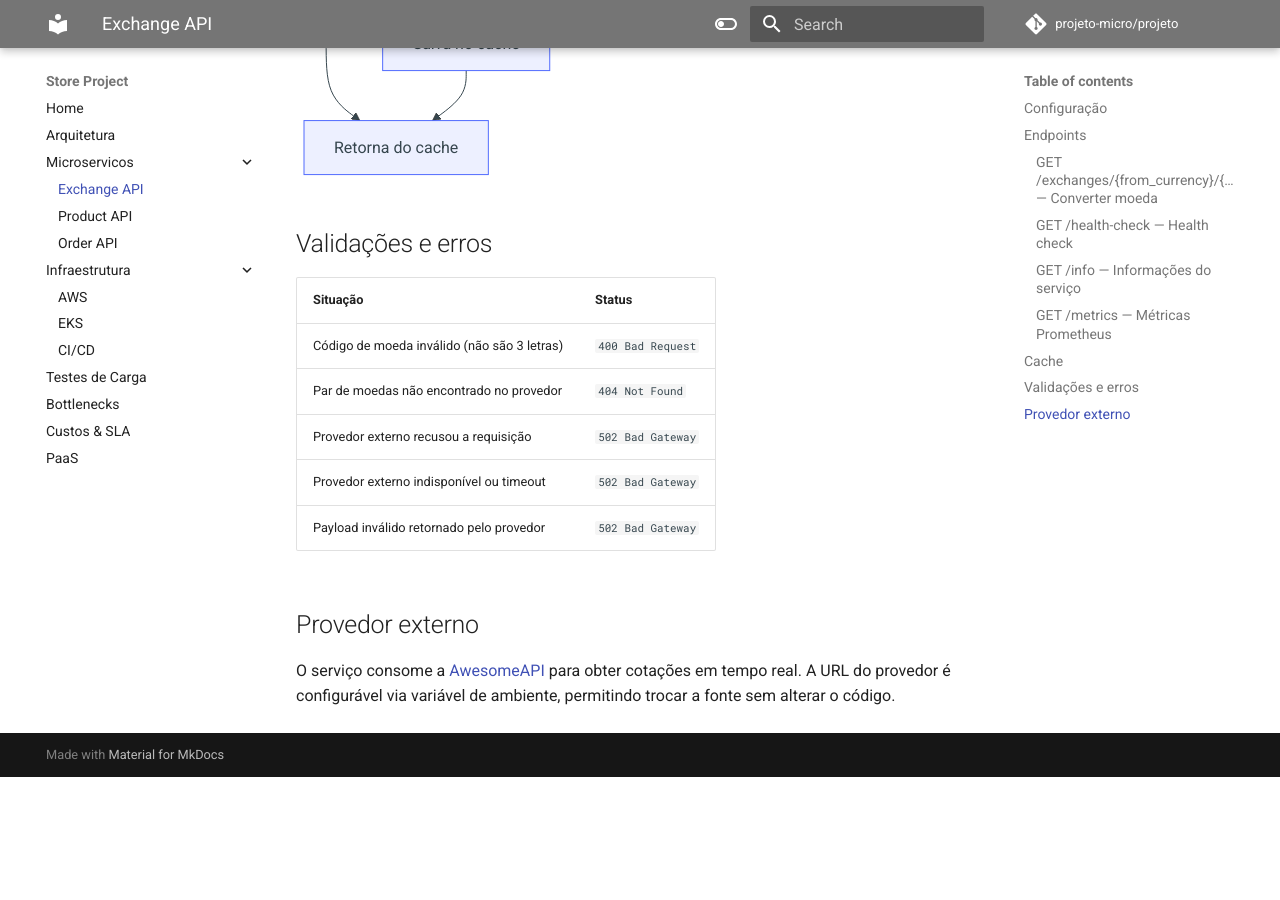
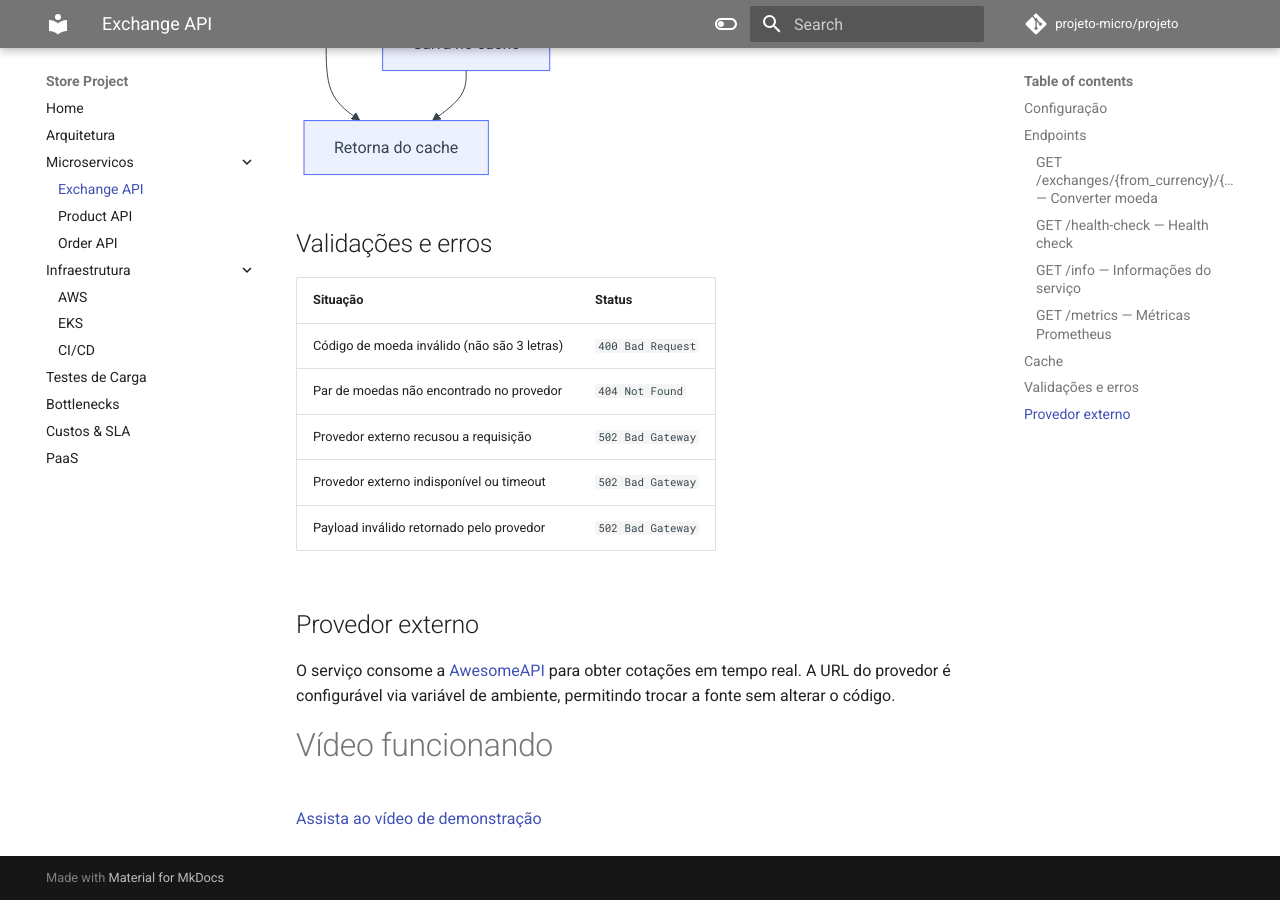
Before and after one commit to projeto-micro/projeto, an MkDocs documentation site: the page built from docs/services/exchange.md, in a window 1280 px wide and 900 px high, scrolled down 3099 px. Built offline with MkDocs 1.6.1 and Material for MkDocs 9.7.7, drawn with Linux system fonts in a browser that asks for light colours; comment, search, counter and statistics services are not loaded; before the commit the page ends 3876 px from its top, so only the background shows below that.

Commit message:
Add video demonstration to exchange service docs
Added a video demonstration link to the exchange service documentation.

```diff
--- a/docs/services/exchange.md
+++ b/docs/services/exchange.md
@@ -112,3 +112,7 @@ flowchart TD
 ## Provedor externo
 
 O serviço consome a [AwesomeAPI](https://economia.awesomeapi.com.br) para obter cotações em tempo real. A URL do provedor é configurável via variável de ambiente, permitindo trocar a fonte sem alterar o código.
+
+# Vídeo funcionando
+
+[Assista ao vídeo de demonstração](https://youtu.be/Y97KsvTqPqk)
```
